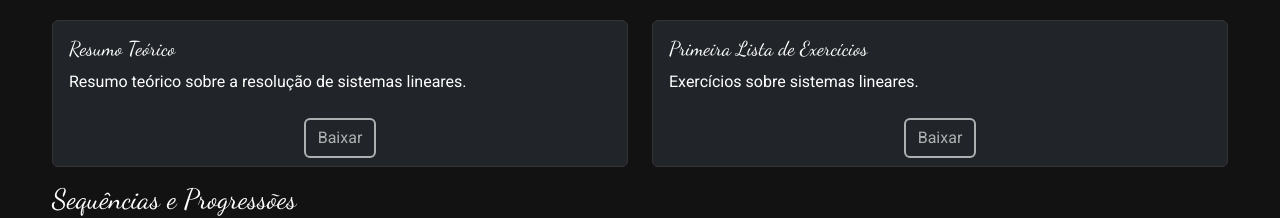
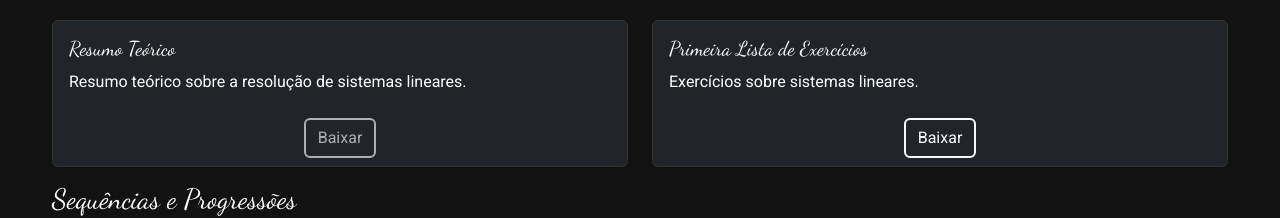
Before and after one commit to metsulian/Noether, a plain HTML site: page index.html in a window 1280 px wide. Shown: the part 1593-1811 px from the top of the page. Drawn offline with nearby package versions, Linux system fonts and the light colour scheme.

Commit message:
Update index.html

```diff
--- a/index.html
+++ b/index.html
@@ -145,7 +145,7 @@
                     <p class="card-text">Exercícios sobre sistemas lineares.</p>
                 </div>
                 <div class="card-footer bg-transparent border-top-0 text-center">
-                    <a href="#" class="btn btn-outline-light disabled">Baixar</a>
+                    <a href="https://drive.google.com/file/d/1HtwcCuOTXsPWsQEfaRhMSkslpL6k0c5s/view?usp=sharing" class="btn btn-outline-light">Baixar</a>
                 </div>
             </div>
         </div>
```
